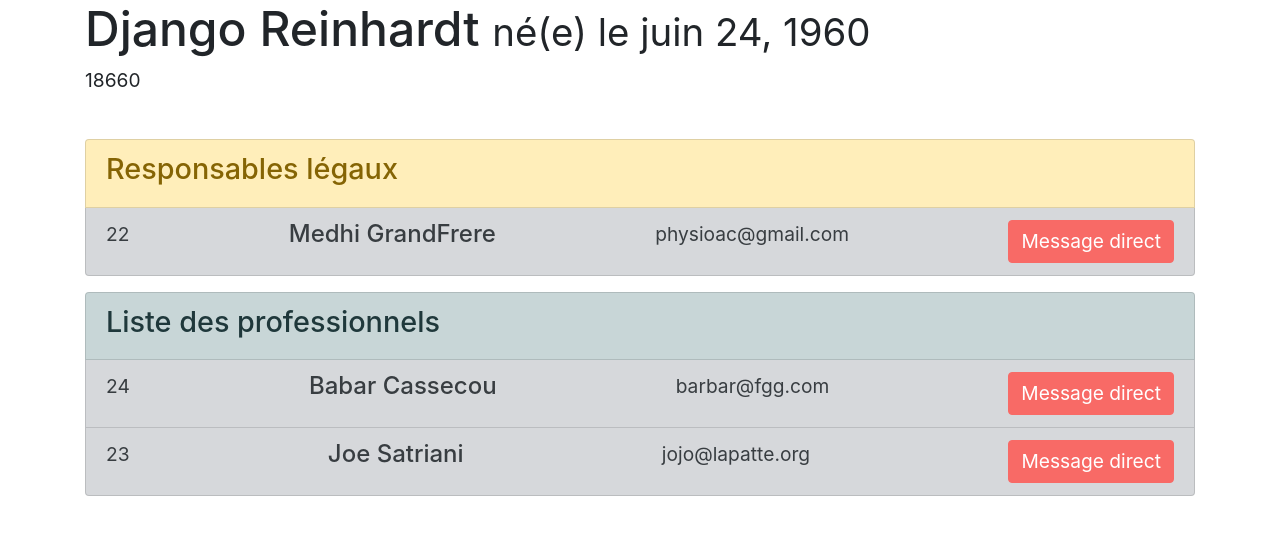
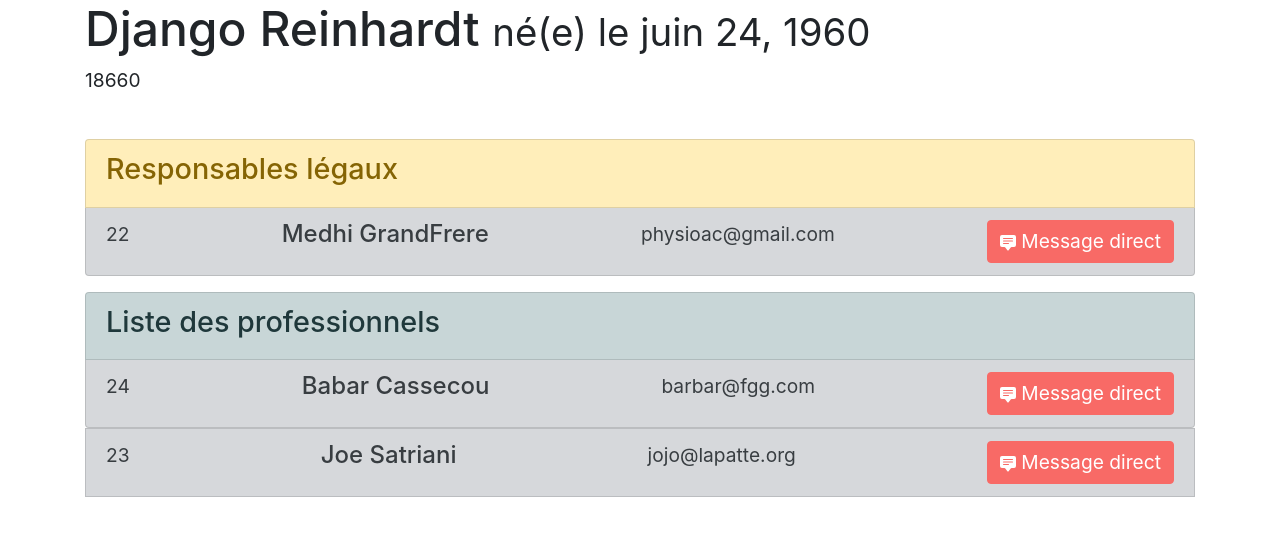
Before and after one commit to CaralDesail/CarnetDeLiaisonAlpha, a Django app: page /tablecom/Message_Contact_List/1 in a window 1280 px wide. Shown: the top 536 px of the page. Run offline with Django 3.2, Linux system fonts and the light colour scheme; data comes from the database, SQL or seed files in the repository; both versions use the stored data as it was after the commit; some libraries are stand-ins or nearby versions.

Commit message:
Redirection messagerie

```diff
--- a/tablecom/templates/tablecom/accueil_tablecom.html
+++ b/tablecom/templates/tablecom/accueil_tablecom.html
@@ -67,8 +67,8 @@
 
           <div class="p-2 ">
             <div class="d-flex flex-column">
-              <div class="p-2"><a href="{% url 'connexion' %}"><button type="button" class="btn btn-primary btn-lg">Se connecter</button></a></div>
-              <div class="p-2"><a href="{% url 'ContactUs' %}"><button type="button" class="btn btn-primary btn-lg">S'inscrire</button></a></div>
+              <div class="p-2"><a href="{% url 'connexion' %}"><button type="button" class="btn btn-primary btn-lg">Connexion</button></a></div>
+              <div class="p-2"><a href="{% url 'ContactUs' %}"><button type="button" class="btn btn-primary btn-lg">Inscription</button></a></div>
             </div>
           </div>
     </div>
--- a/tablecom/templates/tablecom/message_contact_list.html
+++ b/tablecom/templates/tablecom/message_contact_list.html
@@ -17,12 +17,14 @@
   <li class="list-group-item list-group-item-secondary"><div class="d-flex justify-content-between"><div>{{RL.id}}</div>
     <div><h5>{{RL.first_name}} {{RL.last_name}}</h5></div>
     <div>{{RL.email}}</div>
-    <div><a href="{% url 'MessageAboutTo' carnet.id RL.id %}"><button type="button" class="btn btn-primary">Message direct</button></a></div>
-                {% empty %}
+    <div><a href="{% url 'MessageAboutTo' carnet.id RL.id %}"><button type="button" class="btn btn-primary"><img src="/static/images/message_bulle_carree.svg"/> Message direct</button></a></div>
+  </div></li>
+</ul>
+
+    {% empty %}
             <p>Aucun responsable légal trouvé.</p>
             {% endfor %}
-  </div></li>
-</ul>
+
   <p></p>
 <ul class="list-group">
   <li class="list-group-item list-group-item-info"><h4>Liste des professionnels</h4></li>
@@ -30,13 +32,13 @@
   <li class="list-group-item list-group-item-secondary"><div class="d-flex justify-content-between"><div>{{prof.id}}</div>
     <div><h5>{{prof.first_name}} {{prof.last_name}}</h5></div>
     <div>{{prof.email}}</div>
-    <div><a href="{% url 'MessageAboutTo' carnet.id prof.id %}"><button type="button" class="btn btn-primary">Message direct</button></a></div>
-
+    <div><a href="{% url 'MessageAboutTo' carnet.id prof.id %}"><button type="button" class="btn btn-primary"><img src="/static/images/message_bulle_carree.svg"/> Message direct</button></a></div>
+  </div></li>
+</ul>
                 {% empty %}
             <p>Aucun professionnel trouvé.</p>
             {% endfor %}
-  </div></li>
-</ul>
+
 
 
 
```
Also changed, not shown: tablecom/templates/tablecom/ChildSNotebook.html (+17 -4 lines), db.sqlite3, tablecom/static/images/message_bulle_carree.svg (added), tablecom/static/images/people.svg (added), tablecom/static/images/write.svg (added).
